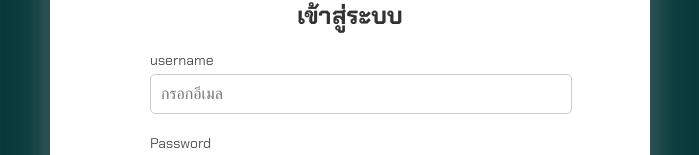
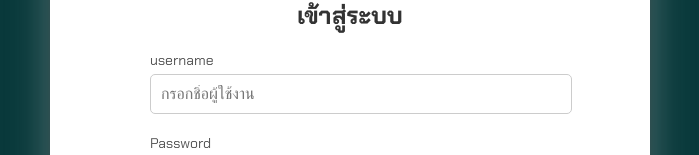
Before and after one commit to Bigver/project-chemicalfree, a React (Vite) app in the folder frontend/: page /login in a window 1280 px wide. Shown: the part 292-447 px from the top of the page, without its empty margins (290-989 px from the left). Built offline with nearby package versions, Linux system fonts and the light colour scheme.

Commit message:
update login

```diff
--- a/frontend/src/pages/LoginPage.jsx
+++ b/frontend/src/pages/LoginPage.jsx
@@ -36,7 +36,7 @@ const LoginPage = () => {
           <label>username</label>
           <input
             type="text"
-            placeholder="กรอกอีเมล"
+            placeholder="กรอกชิ่อผู้ใช้งาน"
             value={username}
             onChange={(e) => setUsername(e.target.value)}
             required
```
